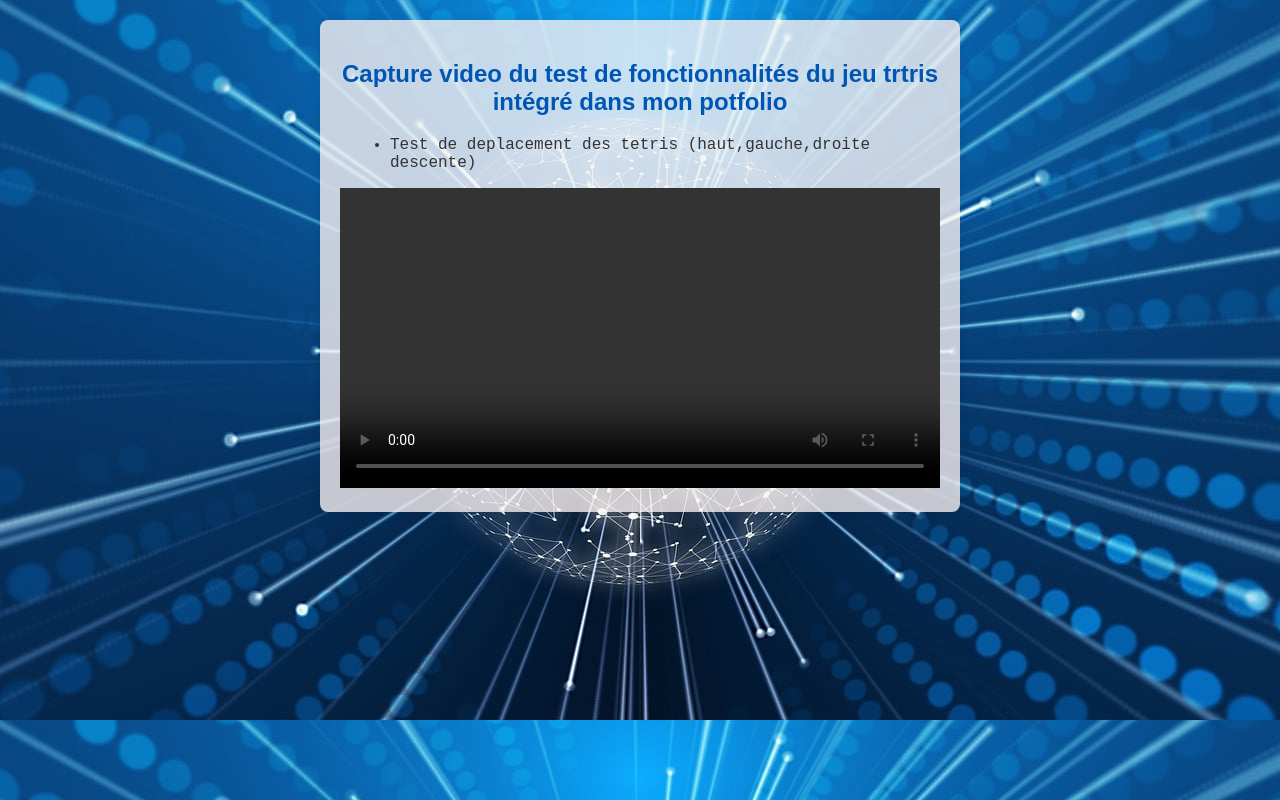
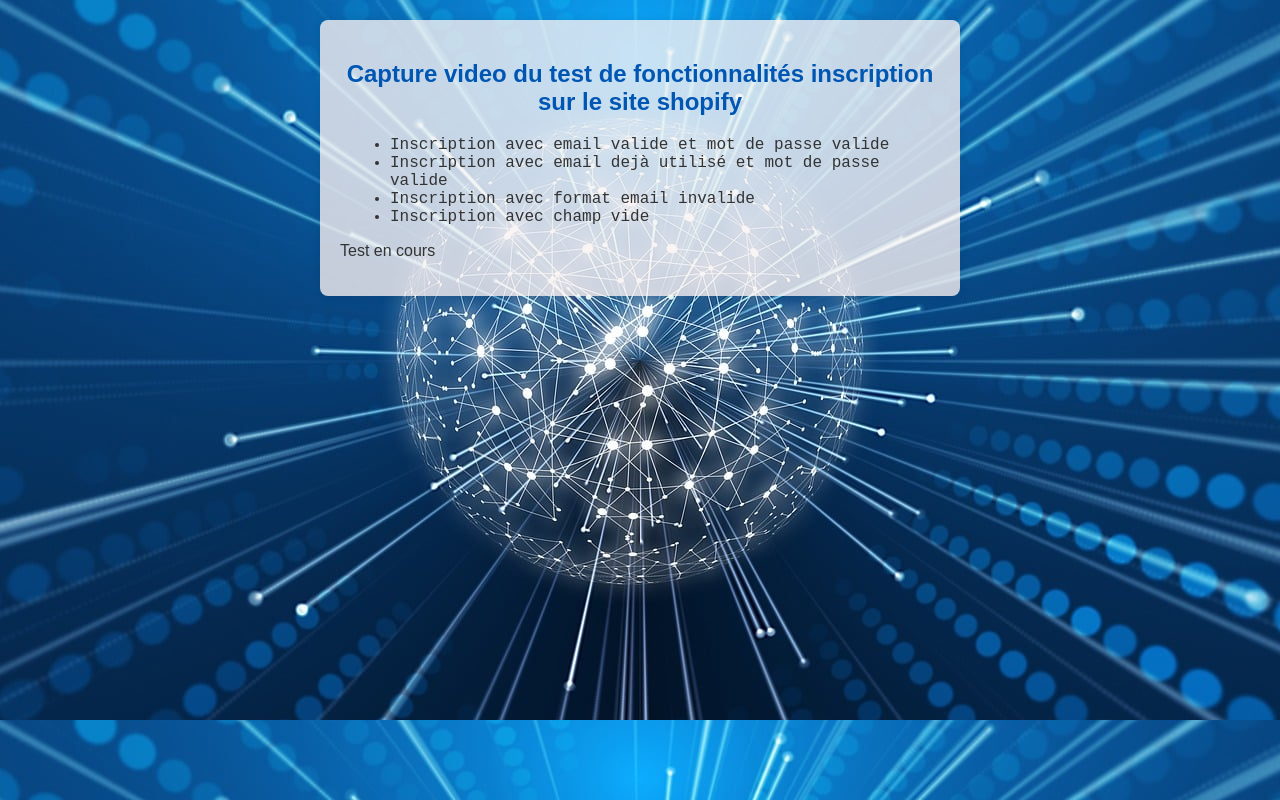
Before and after one commit to AnnahRandriami/Mon_portfolio, a website: page pages_html/demoShopify.html in a window 1280 px wide. Drawn offline with Linux system fonts and the light colour scheme.

Commit message:
majEmplacementVideo2

```diff
--- a/pages_html/demoShopify.html
+++ b/pages_html/demoShopify.html
@@ -4,18 +4,21 @@
     <meta charset="UTF-8">
     <meta name="viewport" content="width=device-width, initial-scale=1.0">
     <link rel="stylesheet" href="https://annahrandriami.github.io/Mon_portfolio/css/estimation.css">
-    <title>Capture video du test de "l'estimation de l'effort de test" avec selenium</title>
+    <title>Demonstration video</title>
 </head>
 <body>
     <div class="container">
-        <h2>Capture video du test de fonctionnalités du jeu trtris intégré dans mon potfolio</h2>
+        <h2>Capture video du test de fonctionnalités inscription sur le site shopify</h2>
         <ul>
-            <li class="entete">Test de deplacement des tetris (haut,gauche,droite  descente) </li>
+            <li class="entete">Inscription avec email valide et mot de passe valide </li>
+            <li class="entete">Inscription avec email dejà utilisé et mot de passe valide </li>
+            <li class="entete">Inscription avec format email invalide</li>
+            <li class="entete">Inscription avec champ vide  </li>
         </ul>
-        <div id="form-container"></div>
+        <!--  <div id="form-container"></div>
         <video controls width="600">
             <p>En cours</p>
-        </video>
-    </div>
+        </video> -->
+        <p> Test en cours</p>
 </body>
 </html>
```
Also changed, not shown: pages_html/demoESLINT.html (+6 -0 lines), pages_html/demoTetris.html (+1 -1 lines).
